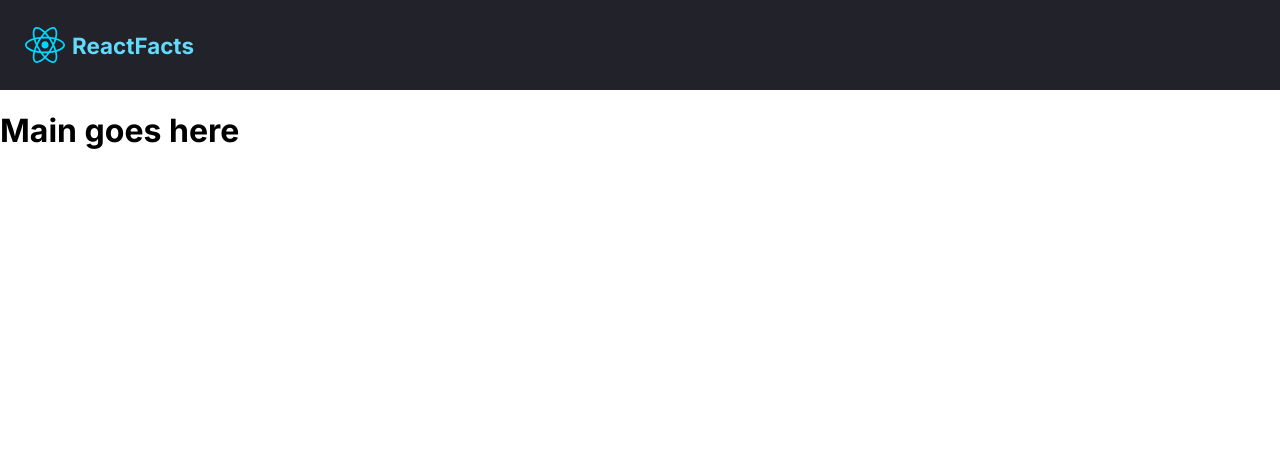
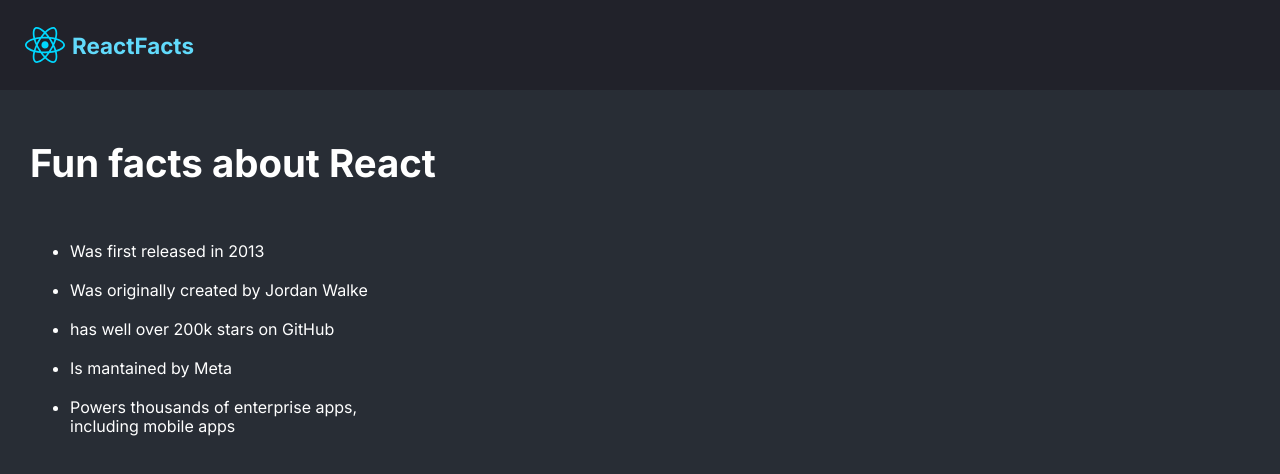
Before and after one commit to seb-ssabes/react-basics, a React (Vite) app: page / in a window 1280 px wide. Shown: the top 474 px of the page. Built offline with nearby package versions, Linux system fonts and the light colour scheme.

Commit message:
styled navbar and main

```diff
--- a/index1.css
+++ b/index1.css
@@ -5,6 +5,8 @@
 body {
   margin: 0;
   font-family: Inter, sans-serif;
+  background-color: #282D35;
+  color: white;
 }
 
 header {
@@ -29,3 +31,22 @@
   font-size: 1.4rem;
   font-weight: 700;
 }
+
+main {
+  padding: 50px 30px;
+}
+
+main > h1 {
+  margin: 0;
+  font-size: 2.4rem;
+}
+
+.facts-list {
+  margin-top: 46px;
+  max-width: 400px;
+}
+
+.facts-list > li {
+  padding-block: 10px;
+  line-height: 19px;
+}
--- a/src/components/Main.jsx
+++ b/src/components/Main.jsx
@@ -1,5 +1,14 @@
 export default function Main() {
   return (
-    <h1>Main goes here</h1>
+    <main>
+      <h1>Fun facts about React</h1>
+      <ul className="facts-list">
+        <li>Was first released in 2013</li>
+        <li>Was originally created by Jordan Walke</li>
+        <li>has well over 200k stars on GitHub</li>
+        <li>Is mantained by Meta</li>
+        <li>Powers thousands of enterprise apps, including mobile apps</li>
+      </ul>
+    </main>
   )
 }
```
